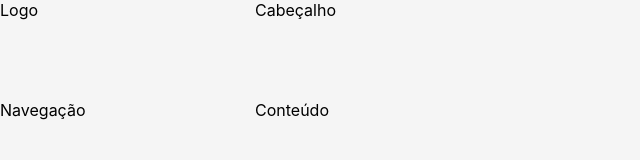
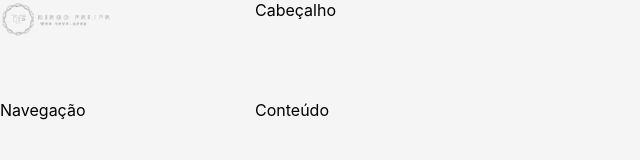
Before and after one commit to DiegoFelipe/cursoJSCod3r, a React (Create React App) app in the folder react/crud/frontend/: page / in a window 1280 px wide. Shown: the top 160 px of the page, without its empty margins (0-640 px from the left). Built offline with nearby package versions, Linux system fonts and the light colour scheme.

Commit message:
Component logo

```diff
--- a/react/crud/frontend/src/components/template/Logo.css
+++ b/react/crud/frontend/src/components/template/Logo.css
@@ -0,0 +1,11 @@
+aside.logo {
+  background-color: var(--bg-dark);
+  display: flex;
+  justify-content: center;
+  align-items: center;
+}
+
+aside.logo img {
+  width: 100%;
+  padding: 0 15px;
+}
--- a/react/crud/frontend/src/components/template/Logo.jsx
+++ b/react/crud/frontend/src/components/template/Logo.jsx
@@ -1,7 +1,10 @@
 import './Logo.css'
 import React from 'react'
+import logo from '../../assets/imgs/logo.png'
 
 export default props =>
     <aside>
-        Logo
+        <a href="/" className="logo">
+          <img src={logo} alt="logo" />
+        </a>
     </aside>
```
Also changed, not shown: react/crud/frontend/src/assets/imgs/logo.png (added).
